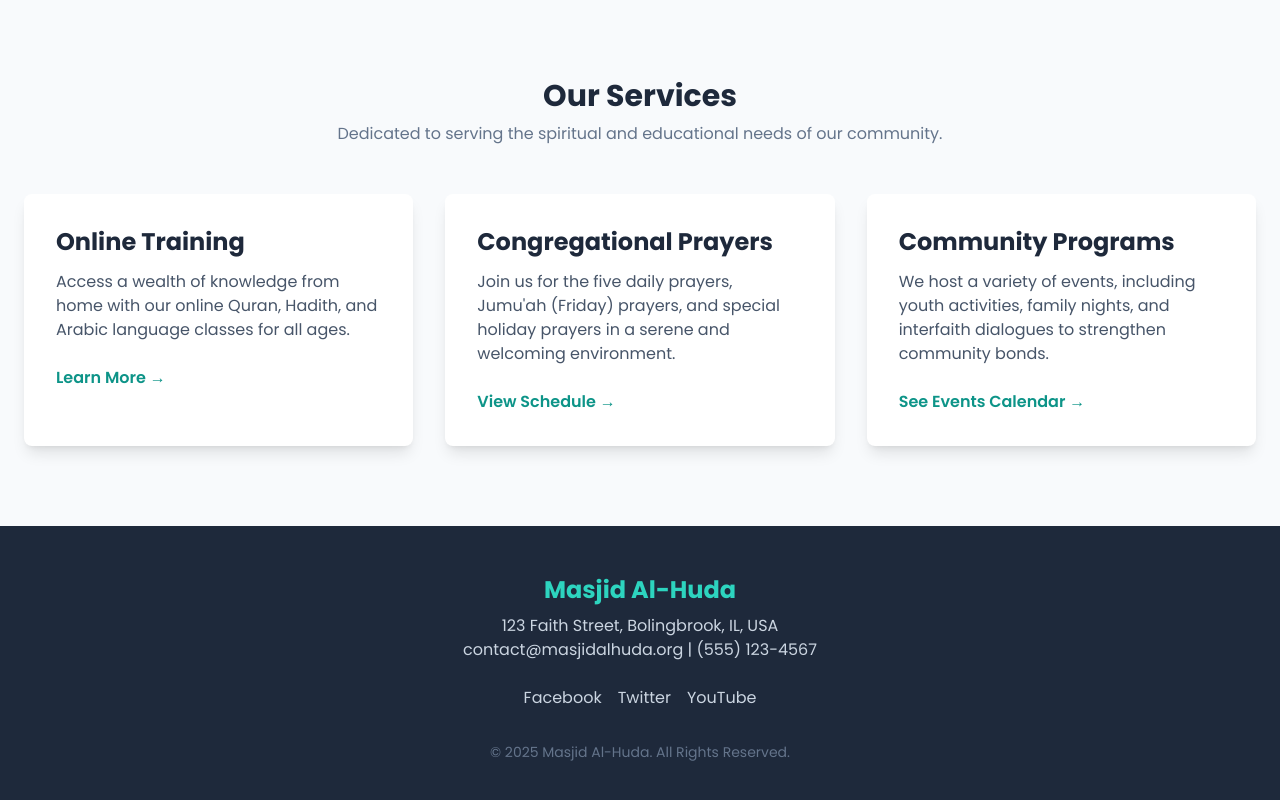
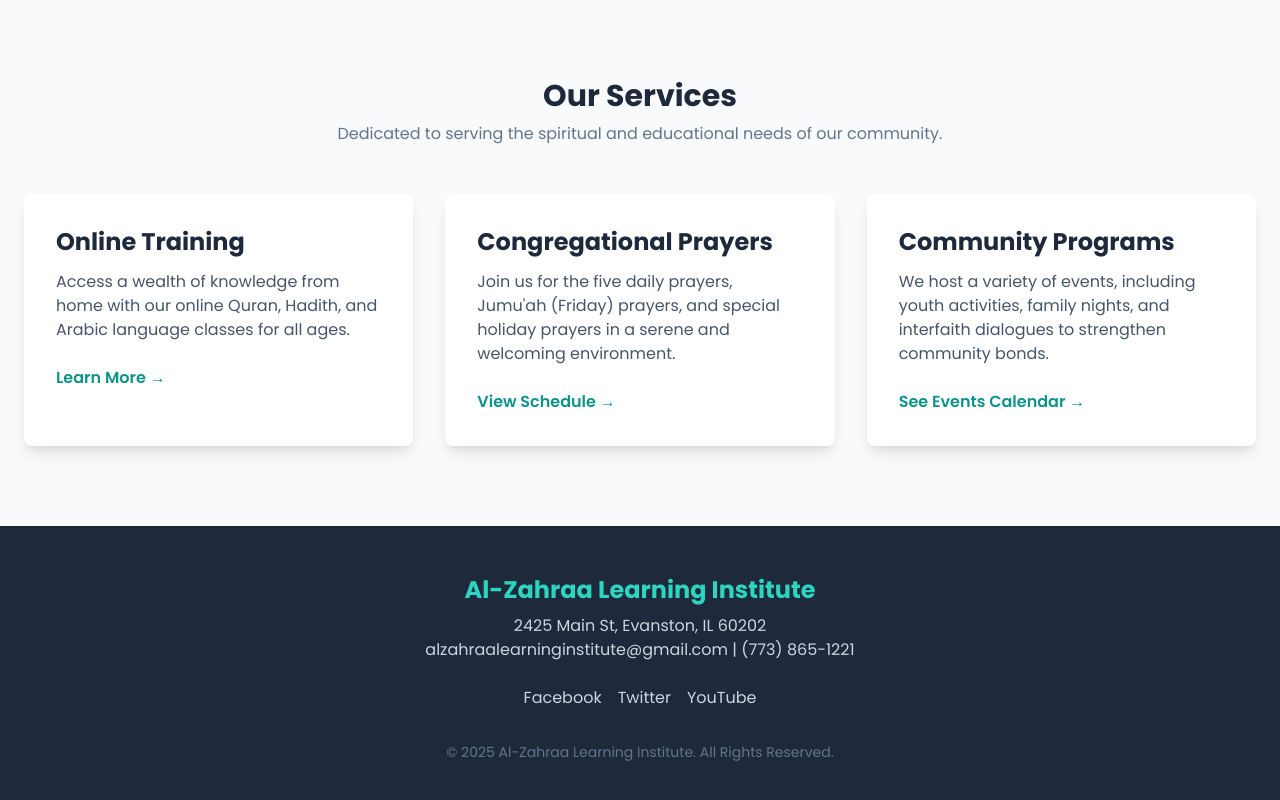
Before and after one commit to mhmd2015/test1, a plain HTML site: page index.html in a window 1280 px wide. Shown: the part 976-1776 px from the top of the page. Drawn offline with nearby package versions, Linux system fonts and the light colour scheme.

Commit message:
Fix HTML encoding issues and update content

```diff
--- a/index.html
+++ b/index.html
@@ -64,7 +64,7 @@
         <section class="relative bg-cover bg-center text-white" style="background-image: url('https://images.unsplash.com/photo-1583913582410-db05a2e5132d?q=80&w=2070&auto=format&fit=crop');">
             <div class="absolute inset-0 bg-black opacity-60"></div>
             <div class="relative container mx-auto px-6 py-32 text-center">
-                <h1 class="text-4xl md:text-6xl font-bold mb-4">Welcome to the Alzahra Inststute</h1>
+                <h1 class="text-4xl md:text-6xl font-bold mb-4">Welcome to the Alzahraa Inststute</h1>
                 <p class="text-lg md:text-xl mb-8">A place for worship, learning, and connection.</p>
                 <a href="#services" class="bg-teal-500 text-white py-3 px-8 rounded-full hover:bg-teal-600 transition duration-300 text-lg font-semibold">Explore Our Services</a>
             </div>
@@ -141,15 +141,15 @@
 
     <footer id="contact" class="bg-slate-800 text-white py-12 dark:bg-slate-950">
         <div class="container mx-auto px-6 text-center">
-            <h3 class="text-2xl font-bold text-teal-400">Masjid Al-Huda</h3>
-            <p class="mt-2 text-slate-300">123 Faith Street, Bolingbrook, IL, USA</p>
-            <p class="text-slate-300">contact@masjidalhuda.org | (555) 123-4567</p>
+            <h3 class="text-2xl font-bold text-teal-400">Al-Zahraa Learning Institute</h3>
+            <p class="mt-2 text-slate-300">2425 Main St, Evanston, IL 60202</p>
+            <p class="text-slate-300">alzahraalearninginstitute@gmail.com | (773) 865-1221</p>
             <div class="flex justify-center space-x-4 mt-6">
                 <a href="#" class="text-slate-300 hover:text-teal-400">Facebook</a>
                 <a href="#" class="text-slate-300 hover:text-teal-400">Twitter</a>
                 <a href="#" class="text-slate-300 hover:text-teal-400">YouTube</a>
             </div>
-            <p class="mt-8 text-sm text-slate-500">&copy; 2025 Masjid Al-Huda. All Rights Reserved.</p>
+            <p class="mt-8 text-sm text-slate-500">&copy; 2025 Al-Zahraa Learning Institute. All Rights Reserved.</p>
         </div>
     </footer>
 
```
